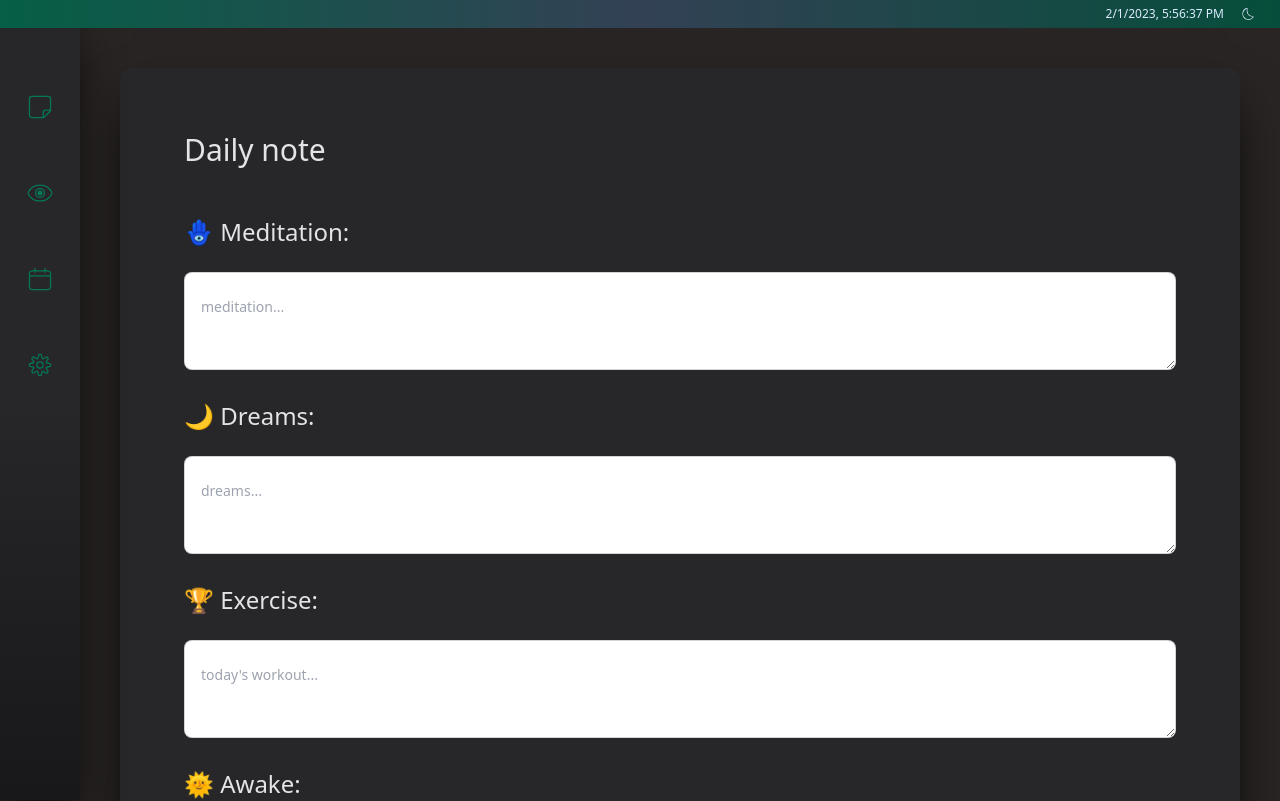
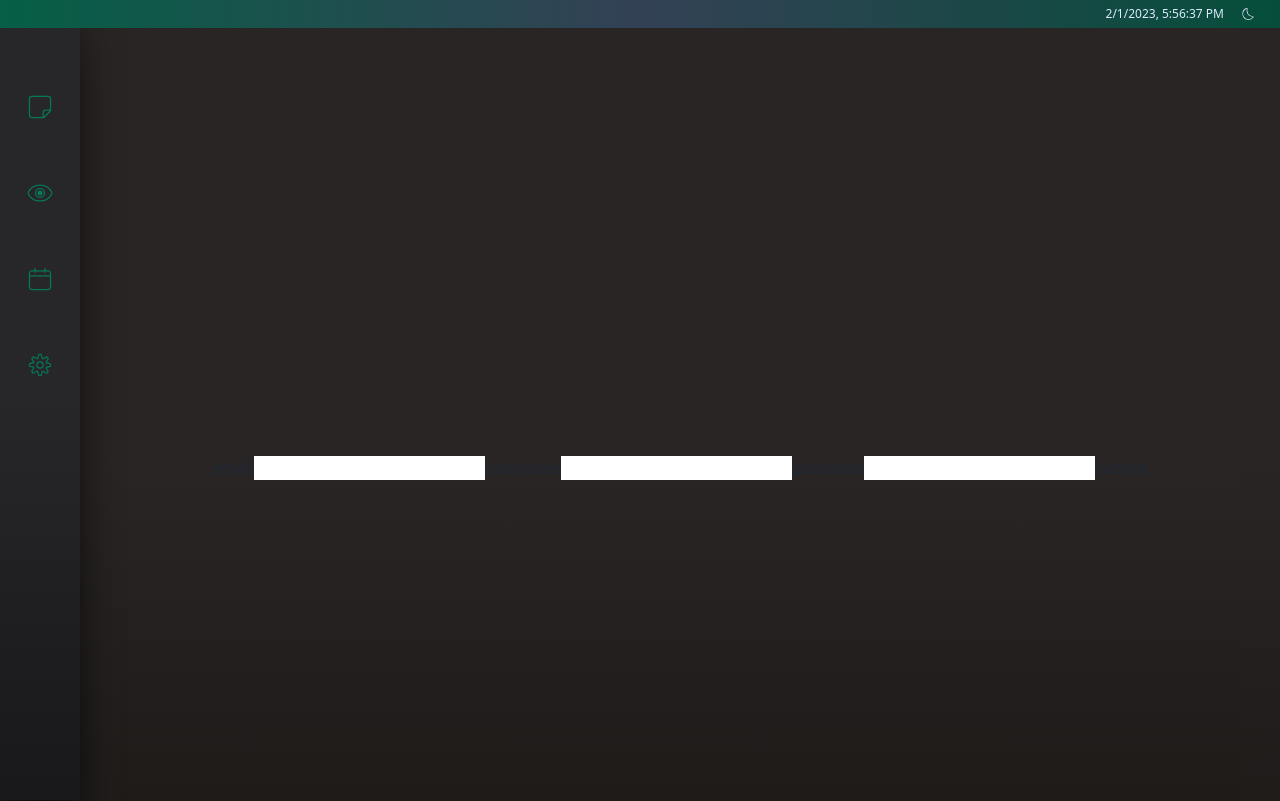
Before and after one commit to erratinsilentio/Soul-Journal, a Next.js app in the folder client/: page / in a window 1280 px wide. Shown: the top 801 px of the page. Built offline with nearby package versions, Linux system fonts and the light colour scheme; a web font is replaced by a local one.

Commit message:
created components for login page and login form

```diff
--- a/client/app/page.tsx
+++ b/client/app/page.tsx
@@ -1,9 +1,25 @@
+"use client";
 import { DailyNoteForm } from "@/components/home/DailyNoteForm";
+import { LoginPage } from "@/components/login/Login";
+import { supabase } from "@/supabase";
+import { useEffect, useState } from "react";
 
 export default function Home() {
+  const [session, setSession] = useState(null);
+
+  useEffect(() => {
+    supabase.auth.getSession().then(({ data: { session } }) => {
+      setSession(session);
+    });
+
+    supabase.auth.onAuthStateChange((_event, session) => {
+      setSession(session);
+    });
+  }, []);
+
   return (
     <main className="z-0 min-h-screen min-w-full p-10">
-      <DailyNoteForm />
+      {!session ? <LoginPage /> : <DailyNoteForm />}
     </main>
   );
 }
--- a/client/app/settings/page.tsx
+++ b/client/app/settings/page.tsx
@@ -1,55 +1,3 @@
-"use client";
-
-import { supabase } from "@/supabase";
-import { useState } from "react";
-
-const Settings = () => {
-  const [email, setEmail] = useState("");
-  const [username, setUsername] = useState("");
-  const [password, setPassword] = useState("");
-  const [rMsg, setRMsg] = useState("");
-  const [user, setUser] = useState({});
-
-  const register = async () => {
-    const { data, error } = await supabase.auth.signUp({
-      email,
-      password,
-    });
-    if (error) {
-      setRMsg(error.message);
-    } else {
-      setUser(data);
-    }
-  };
-
-  return (
-    <main className="z-0 flex min-h-screen min-w-full items-center justify-center bg-gradient-to-b from-stone-800 via-stone-800 to-stone-900">
-      <form>
-        <label>email</label>
-        <input
-          name="email"
-          id="email"
-          type="text"
-          onChange={(e) => setEmail(e.target.value)}
-        />
-        <label>username</label>
-        <input
-          name="username"
-          id="username"
-          type="text"
-          onChange={(e) => setUsername(e.target.value)}
-        />
-        <label>password</label>
-        <input
-          name="password"
-          id="password"
-          type="password"
-          onChange={(e) => setPassword(e.target.value)}
-        />
-        <button type="submit">submit</button>
-      </form>
-    </main>
-  );
-};
-
-export default Settings;
+export default function Settings() {
+  return <main className="z-0 min-h-screen min-w-full p-10">settings...</main>;
+}
--- /dev/null
+++ b/client/components/login/Login.tsx
@@ -0,0 +1,9 @@
+import { LoginForm } from "./LoginForm";
+
+export const LoginPage = () => {
+  return (
+    <main className="z-0 flex min-h-screen min-w-full items-center justify-center bg-gradient-to-b from-stone-800 via-stone-800 to-stone-900">
+      <LoginForm />
+    </main>
+  );
+};
--- /dev/null
+++ b/client/components/login/LoginForm.tsx
@@ -0,0 +1,53 @@
+"use client";
+import { supabase } from "@/supabase";
+import { useState } from "react";
+
+export const LoginForm = () => {
+  const [loading, setLoading] = useState(false);
+  const [email, setEmail] = useState("");
+  const [username, setUsername] = useState("");
+  const [password, setPassword] = useState("");
+
+  const handleLogin = async (e) => {
+    e.preventDefault();
+
+    try {
+      setLoading(true);
+      const { error } = await supabase.auth.signInWithOtp({ email });
+      console.log(email);
+      if (error) throw error;
+      alert("Check your email for the login link!");
+    } catch (error) {
+      alert(error.error_description || error.message);
+    } finally {
+      console.log("success");
+      setLoading(false);
+    }
+  };
+  return (
+    <form onSubmit={handleLogin}>
+      <label>email</label>
+      <input
+        name="email"
+        id="email"
+        type="text"
+        onChange={(e) => setEmail(e.target.value)}
+      />
+      <label>username</label>
+      <input
+        name="username"
+        id="username"
+        type="text"
+        onChange={(e) => setUsername(e.target.value)}
+      />
+      <label>password</label>
+      <input
+        name="password"
+        id="password"
+        type="password"
+        onChange={(e) => setPassword(e.target.value)}
+      />
+      <button type="submit">submit</button>
+    </form>
+  );
+};
--- a/client/package.json
+++ b/client/package.json
@@ -3,7 +3,7 @@
   "version": "0.1.0",
   "private": true,
   "scripts": {
-    "dev": "next dev --turbo",
+    "dev": "next dev",
     "build": "next build",
     "start": "next start",
     "lint": "next lint"
```
